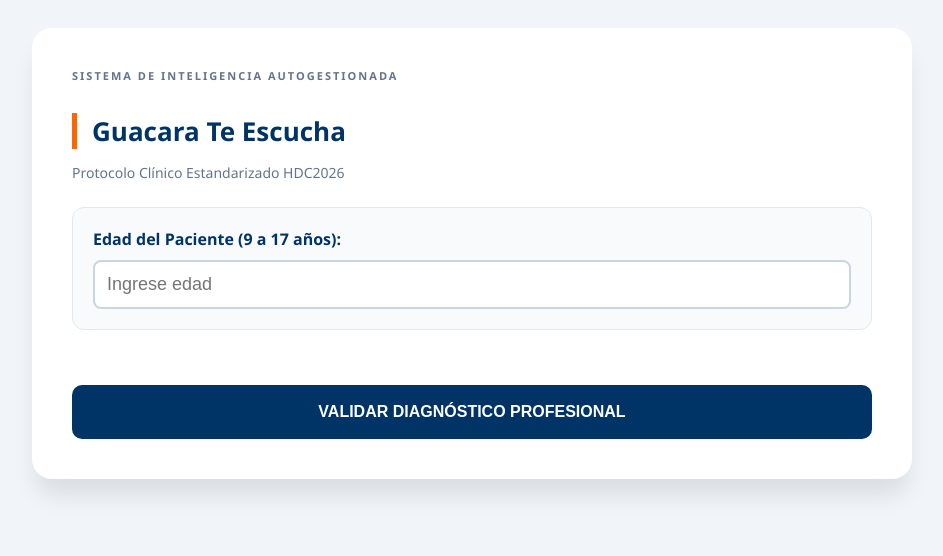
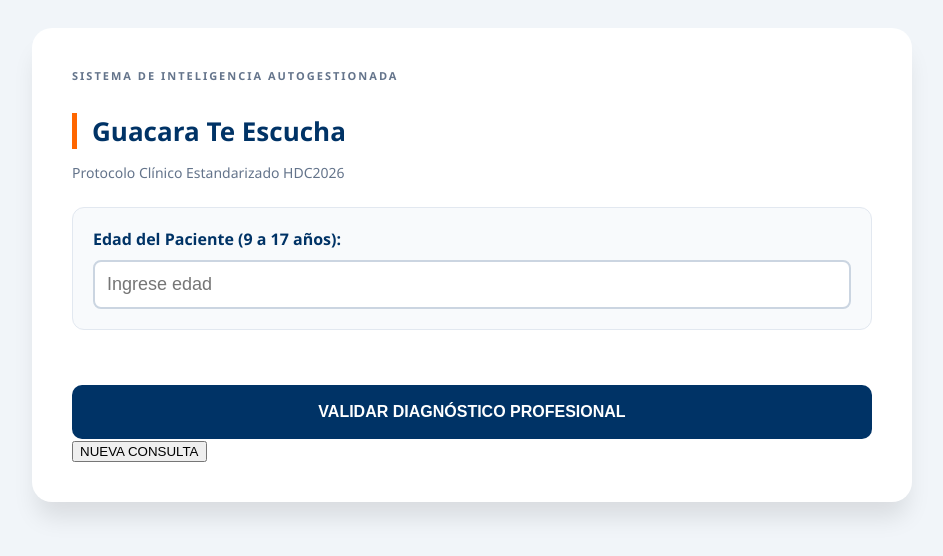
Before and after one commit to gte2026hl/portal-clinico-gte, a plain HTML site: page index.html in a window 1280 px wide. Shown: the whole page, without its empty margins (168-1111 px from the left). Drawn offline with Linux system fonts and the light colour scheme.

Commit message:
Update index.html

```diff
--- a/index.html
+++ b/index.html
@@ -38,6 +38,7 @@
     <div id="area-cuestionario"></div>
 
     <button class="btn-validar" id="boton-validar">VALIDAR DIAGNÓSTICO PROFESIONAL</button>
+    <button class="btn-reset" onclick="location.reload()">NUEVA CONSULTA</button>
 
     <div id="resultado"></div>
 </div>
```
